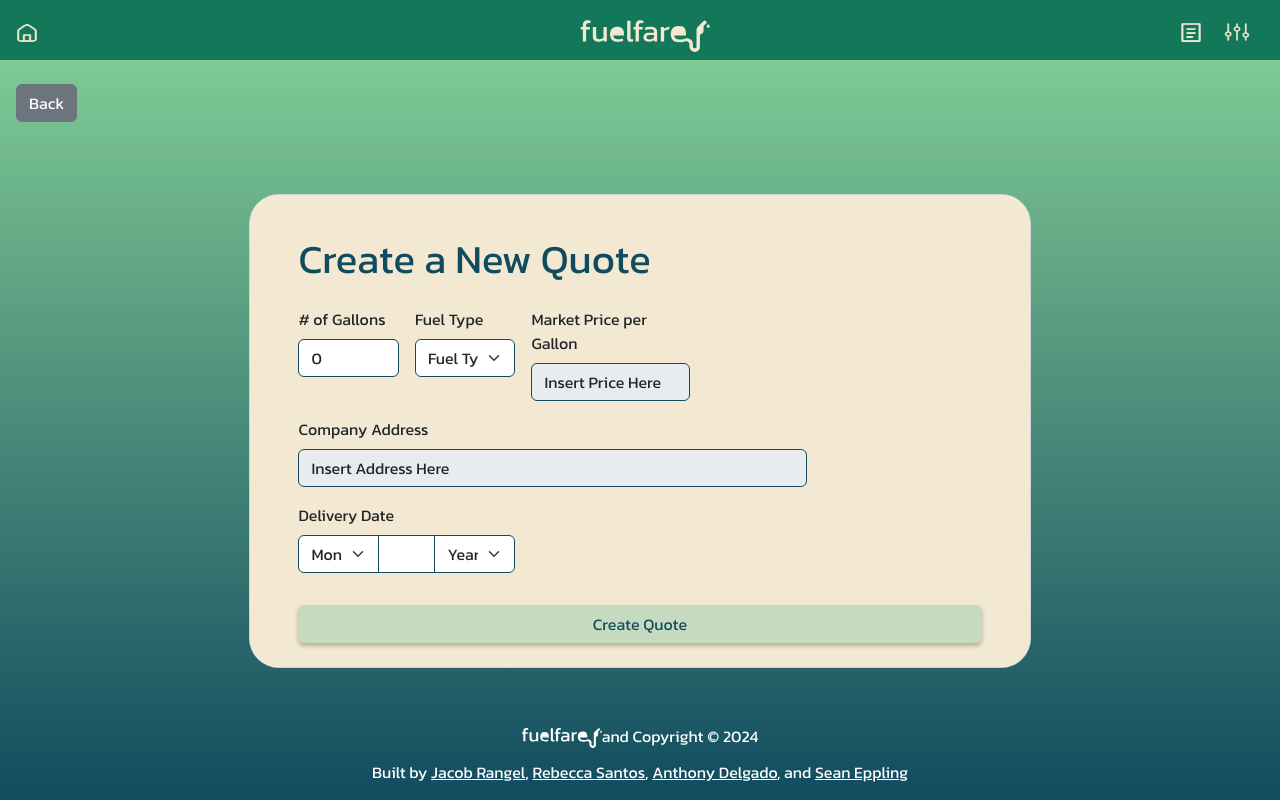
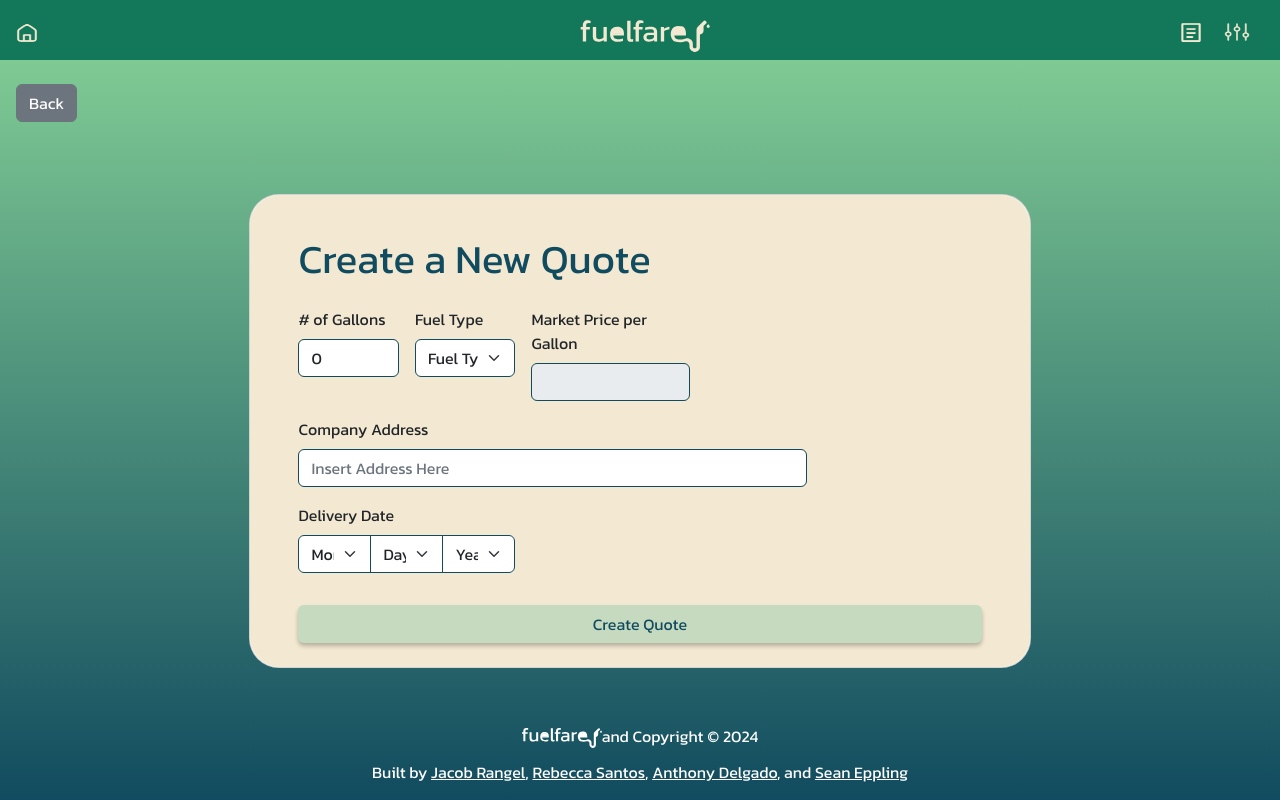
Before and after one commit to JacobUH/FuelFare-App, a React (Vite) app in the folder fuelfare-app/frontend/: page /new in a window 1280 px wide. Built offline with nearby package versions, Linux system fonts and the light colour scheme.

Commit message:
finished /new quote route, api, model and controller

```diff
--- a/fuelfare-app/frontend/src/pages/New.tsx
+++ b/fuelfare-app/frontend/src/pages/New.tsx
@@ -1,33 +1,85 @@
 import { Navbar } from "../components/Navbar";
 import { Footer } from "../components/Footer";
-import { Link } from "react-router-dom";
 import BackButton from "../components/BackButton";
 import { useState } from "react";
+import { useLocation, useNavigate } from "react-router-dom";
 import axios from "axios";
 
 interface FormData {
   numGallons: number;
   fuelType: string;
-  month: string;
-  year: string;
+  address: string;
+  deliveryDate: string;
 }
 
 export default function New() {
   const [formData, setFormData] = useState<FormData>({
     numGallons: 0,
     fuelType: "",
-    month: "",
-    year: ""
+    address: "",
+    deliveryDate: "",
   });
 
-  //const navigate = useNavigate();
+  const location = useLocation();
+  const navigate = useNavigate();
 
-  const handleInputChange = (e: React.ChangeEvent<HTMLInputElement | HTMLSelectElement>) => {
+  const handleInputChange = (
+    e: React.ChangeEvent<HTMLInputElement | HTMLSelectElement>
+  ) => {
     const { name, value } = e.target;
-    setFormData({ ...formData, [name]: value });
+    if (name === "month" || name === "day" || name === "year") {
+      const [month, day, year] = formData.deliveryDate.split("/"); // Extract month, day, year from date
+      setFormData({
+        ...formData,
+        deliveryDate:
+          name === "month"
+            ? `${value}/${day}/${year}`
+            : name === "day"
+            ? `${month}/${value}/${year}`
+            : `${month}/${day}/${value}`, // Update the corresponding part of the date
+      });
+    } else {
+      setFormData({ ...formData, [name]: value });
+    }
   };
 
-  // Add a handle form submission process
+  const [marketPrice, setMarketPrice] = useState("");
+
+  const handleFuelTypeChange = (e: React.ChangeEvent<HTMLSelectElement>) => {
+    const selectedFuelType = e.target.value;
+    setFormData({ ...formData, fuelType: selectedFuelType });
+
+    switch (selectedFuelType) {
+      case "regular":
+        setMarketPrice("$1.50 USD"); // Regular
+        break;
+      case "mid":
+        setMarketPrice("$1.75 USD"); // Mid
+        break;
+      case "premium":
+        setMarketPrice("$2.00 USD"); // Premium
+        break;
+      case "diesel":
+        setMarketPrice("$2.20 USD"); // Diesel
+        break;
+      default:
+        setMarketPrice(""); // Default price
+        break;
+    }
+  };
+
+  const handleSubmit = async (e: React.FormEvent<HTMLFormElement>) => {
+    e.preventDefault();
+    try {
+      console.log("Form data for new quote:", JSON.stringify(formData));
+      const response = await axios.post("http://localhost:8080/new", formData);
+      console.log("Quote created:", response.data);
+      alert("Redirecting to Estimated Quote...");
+      navigate("/view");
+    } catch (error) {
+      console.error("Error creating quote:", error);
+    }
+  };
 
   return (
     <div
@@ -45,7 +97,7 @@ export default function New() {
           <div className="card-body px-5" style={{ borderRadius: 30 }}>
             <h1 className="my-4 Setup">Create a New Quote</h1>
 
-            <form className="row g-3 row-cols-3">
+            <form className="row g-3 row-cols-3" onSubmit={handleSubmit}>
               <div className="col-sm-2">
                 <label htmlFor="inputNum" className="form-label">
                   # of Gallons
@@ -58,6 +110,7 @@ export default function New() {
                   name="numGallons"
                   value={formData.numGallons}
                   onChange={handleInputChange}
+                  required
                 />
               </div>
 
@@ -67,13 +120,18 @@ export default function New() {
                 </label>
                 <select
                   className="form-select"
+                  id="inputFuel"
                   aria-label="Default select example"
+                  required
+                  onChange={handleFuelTypeChange}
+                  name="fuelType"
+                  value={formData.fuelType}
                 >
-                  <option selected>Fuel Type</option>
-                  <option value="1">Regular</option>
-                  <option value="2">Mid</option>
-                  <option value="3">Premium</option>
-                  <option value="4">Diesel</option>
+                  <option value="">Fuel Type</option>
+                  <option value="regular">Regular</option>
+                  <option value="mid">Mid</option>
+                  <option value="premium">Premium</option>
+                  <option value="diesel">Diesel</option>
                 </select>
               </div>
 
@@ -83,9 +141,10 @@ export default function New() {
                 </label>
                 <input
                   className="form-control"
-                  type="text"
-                  value="Insert Price Here"
+                  id="PricePerGallon"
+                  name="pricePerGal"
                   aria-label="Disabled input example"
+                  value={marketPrice}
                   disabled
                   readOnly
                 />
@@ -97,15 +156,14 @@ export default function New() {
                 </label>
                 <input
                   className="form-control"
-                  type="text"
-                  value="Insert Address Here"
-                  aria-label="Disabled input example"
-                  disabled
-                  readOnly
+                  id="companyAddress"
+                  aria-label="Default control example"
+                  name="address"
+                  value={formData.address}
+                  placeholder="Insert Address Here"
+                  onChange={handleInputChange}
                 />
               </div>
-
-              {/*<div className="w-100"></div>*/}
 
               <div className="col-md-4">
                 <label htmlFor="inputDate" className="form-label">
@@ -115,8 +173,11 @@ export default function New() {
                   <select
                     className="form-select"
                     aria-label="Default select example"
+                    name="month"
+                    value={formData.deliveryDate.split("/")[0]}
+                    onChange={handleInputChange}
                   >
-                    <option selected>Month</option>
+                    <option value="">Month</option>
                     <option value="1">Jan</option>
                     <option value="2">Feb</option>
                     <option value="3">Mar</option>
@@ -130,27 +191,39 @@ export default function New() {
                     <option value="11">Nov</option>
                     <option value="12">Dec</option>
                   </select>
-                  <input
-                    type="num"
-                    className="form-control"
-                    aria-label="Text input with 2 dropdown buttons"
-                  />
                   <select
                     className="form-select"
                     aria-label="Default select example"
+                    name="day"
+                    value={formData.deliveryDate.split("/")[1]}
+                    onChange={handleInputChange}
                   >
-                    <option selected>Year</option>
-                    <option value="1">2024</option>
-                    <option value="2">2025</option>
-                    <option value="3">2026</option>
+                    <option value="">Day</option>
+                    {Array.from({ length: 31 }, (_, index) => (
+                      <option key={index + 1} value={index + 1}>
+                        {index + 1}
+                      </option>
+                    ))}
+                  </select>
+                  <select
+                    className="form-select"
+                    aria-label="Default select example"
+                    name="year"
+                    value={formData.deliveryDate.split("/")[2]}
+                    onChange={handleInputChange}
+                  >
+                    <option value="">Year</option>
+                    <option value="2024">2024</option>
+                    <option value="2025">2025</option>
+                    <option value="2026">2026</option>
                   </select>
                 </div>
               </div>
 
               <div className="col-12 pb-2">
-                <Link to="/view" type="submit" className="btn btn-login-pg">
+                <button type="submit" className="btn btn-login-pg">
                   Create Quote
-                </Link>
+                </button>
               </div>
             </form>
           </div>
```
Also changed, not shown: 2 other files (tests, documents, lock files or other folders).
